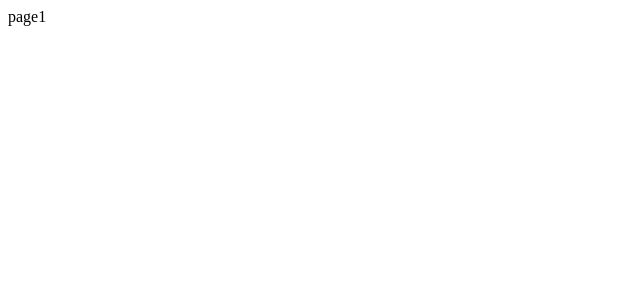
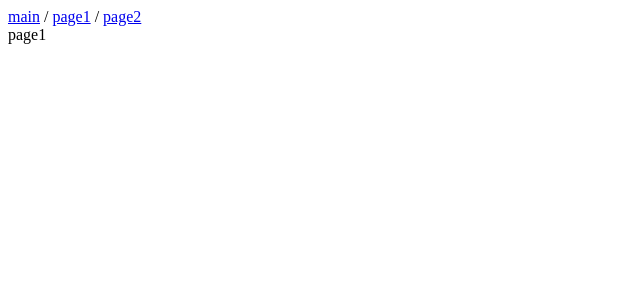
Before and after one commit to KimHyeRa00/nuxt3-github-page, a Nuxt app: page /page1 in a window 1280 px wide. Shown: the top 300 px of the page, without its empty margins (0-640 px from the left). Built offline with nearby package versions, Linux system fonts and the light colour scheme.

Commit message:
네비 연결

```diff
--- a/package.json
+++ b/package.json
@@ -18,5 +18,5 @@
   "devDependencies": {
     "gh-pages": "^6.1.1"
   },
-  "homepage": "https://KimHyeRa00.github.io/nuxt3-github-page/"
+  "homepage": "https://kimhyera00.github.io/nuxt3-github-page/"
 }
--- a/pages/index.vue
+++ b/pages/index.vue
@@ -2,6 +2,10 @@
 </script>
 <template>
   <div>
+    <div class="d-flex">
+     <nuxt-link to="/">main</nuxt-link> /
+     <nuxt-link to="page1">page1</nuxt-link> /
+     <nuxt-link to="page2">page2</nuxt-link></div>
     메인
   </div>
 </template>
--- a/pages/page1.vue
+++ b/pages/page1.vue
@@ -2,6 +2,10 @@
 </script>
 <template>
   <div>
+    <div class="d-flex">
+     <nuxt-link to="/">main</nuxt-link> /
+     <nuxt-link to="page1">page1</nuxt-link> /
+     <nuxt-link to="page2">page2</nuxt-link></div>
     page1
   </div>
 </template>
--- a/pages/page2.vue
+++ b/pages/page2.vue
@@ -2,6 +2,10 @@
 </script>
 <template>
   <div>
+    <div class="d-flex">
+     <nuxt-link to="/">main</nuxt-link> /
+     <nuxt-link to="page1">page1</nuxt-link> /
+     <nuxt-link to="page2">page2</nuxt-link></div>
     page2
   </div>
 </template>
```
